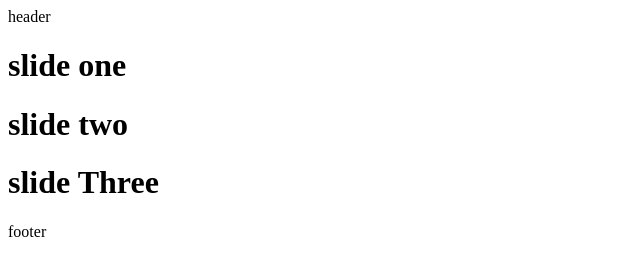
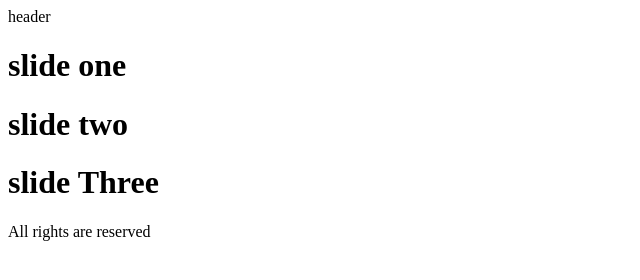
Before and after one commit to Faezeh-sb/Git-project-one, a plain HTML site: page index.html in a window 1280 px wide. Shown: the whole page, without its empty margins (0-640 px from the left). Drawn offline with Linux system fonts and the light colour scheme.

Commit message:
footer updated

```diff
--- a/index.html
+++ b/index.html
@@ -15,7 +15,7 @@
         <h1>slide Three</h1>
     </div>
     <footer>
-        footer
+        All rights are reserved
     </footer>
 </body>
 </html>
```
